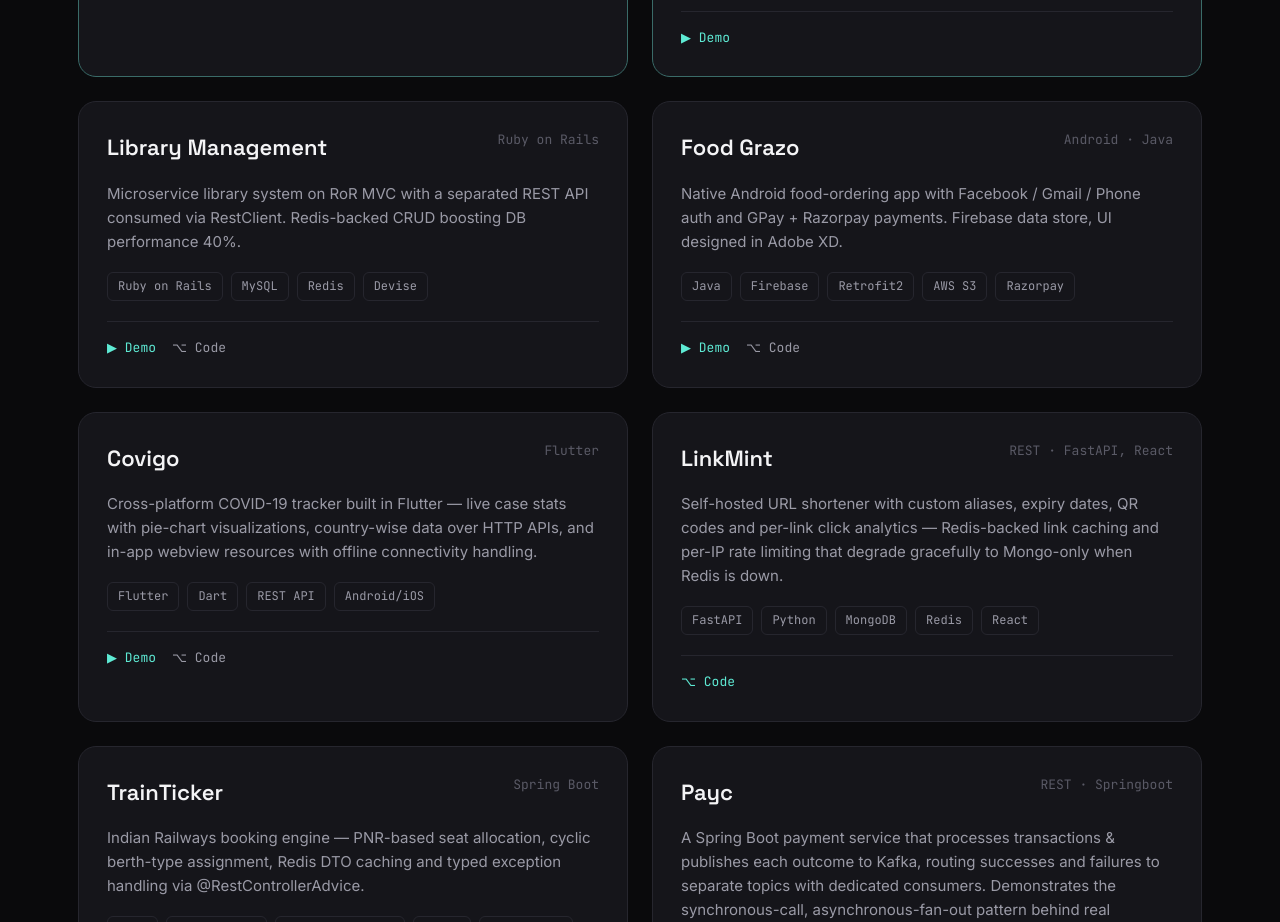
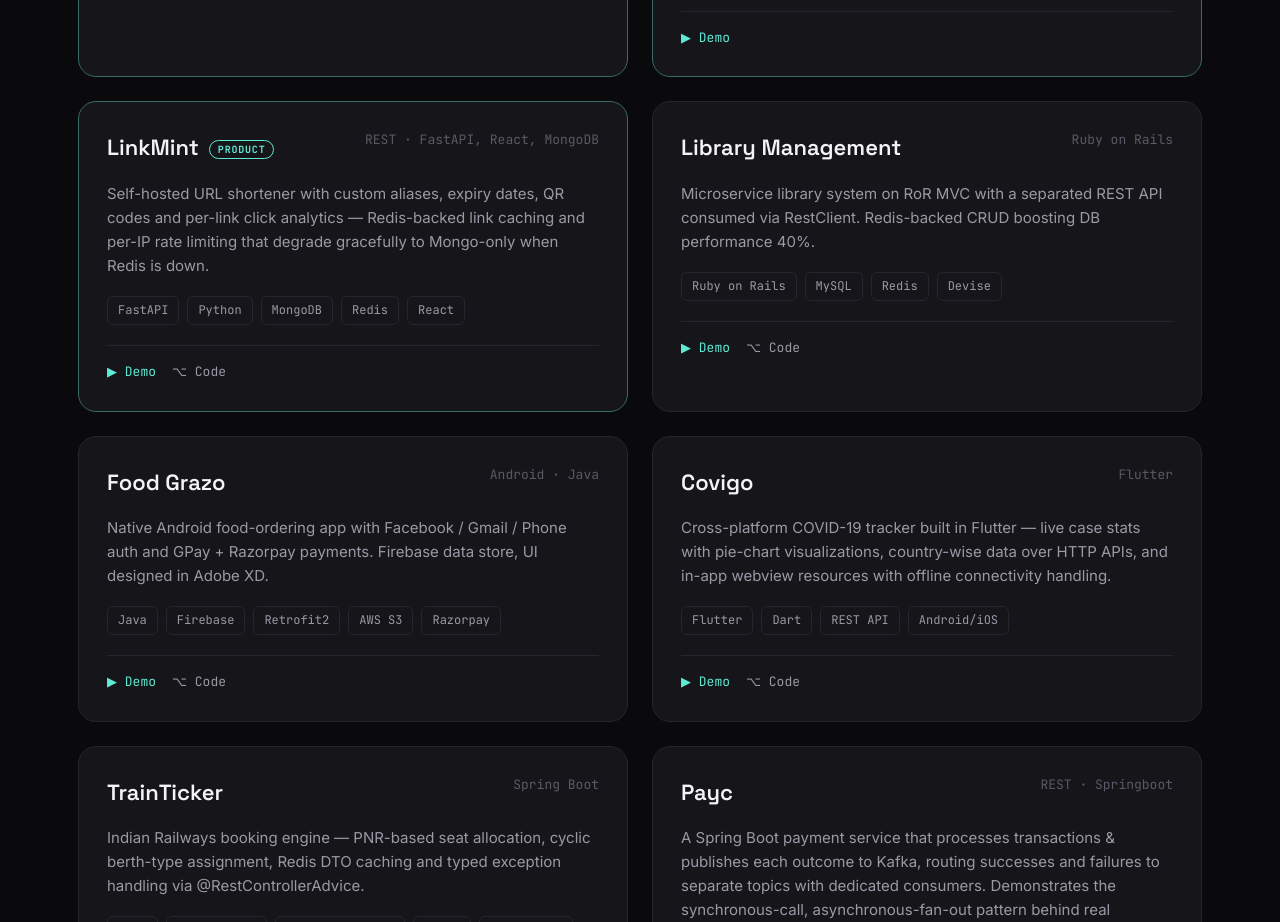
Before and after one commit to kaushikpuka1998/portfolio, a React (Vite) app: page / in a window 1280 px wide. Shown: the part 3800-4722 px from the top of the page. Built offline with nearby package versions, Linux system fonts and the light colour scheme.

Commit message:
Linkmint Live URL addition

```diff
--- a/src/data.js
+++ b/src/data.js
@@ -108,11 +108,12 @@ export const projects = [
     },
     {
         title: 'LinkMint',
-        badge: 'REST · FastAPI, React',
+        badge: 'REST · FastAPI, React, MongoDB',
+        product: true,
         desc: 'Self-hosted URL shortener with custom aliases, expiry dates, QR codes and per-link click analytics — Redis-backed link caching and per-IP rate limiting that degrade gracefully to Mongo-only when Redis is down.',
         tags: ['FastAPI', 'Python', 'MongoDB', 'Redis', 'React'],
         code: 'https://github.com/kaushikpuka1998/LinkMint',
-        demo: '',
+        demo: 'https://linkmint.up.railway.app/',
     },
     {
         title: 'TrainTicker',
```
